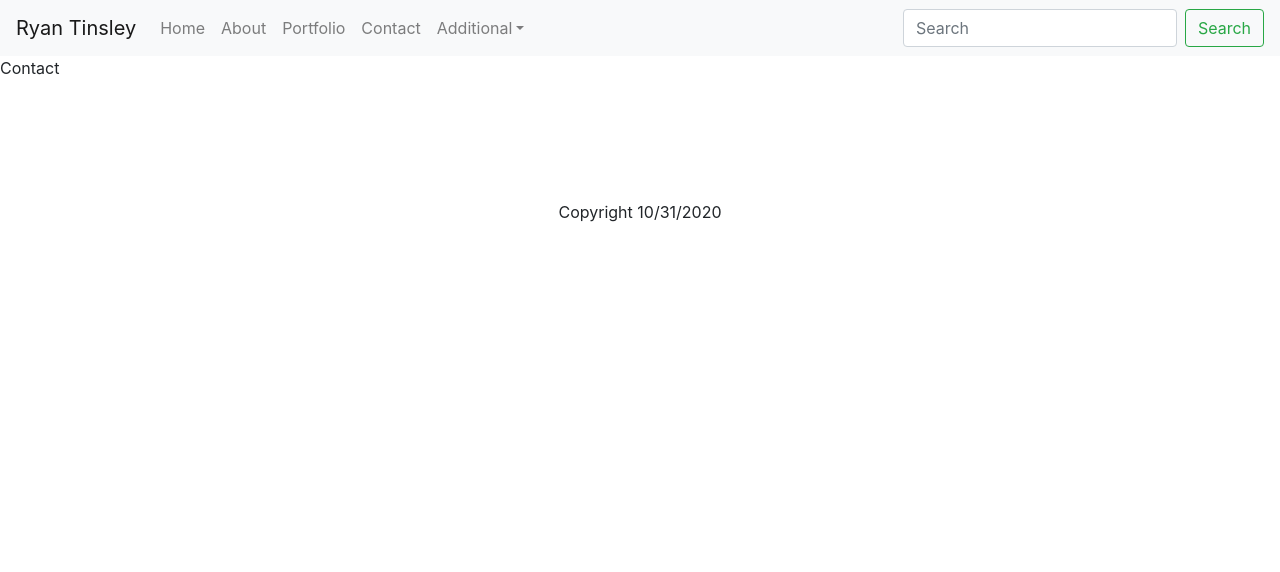
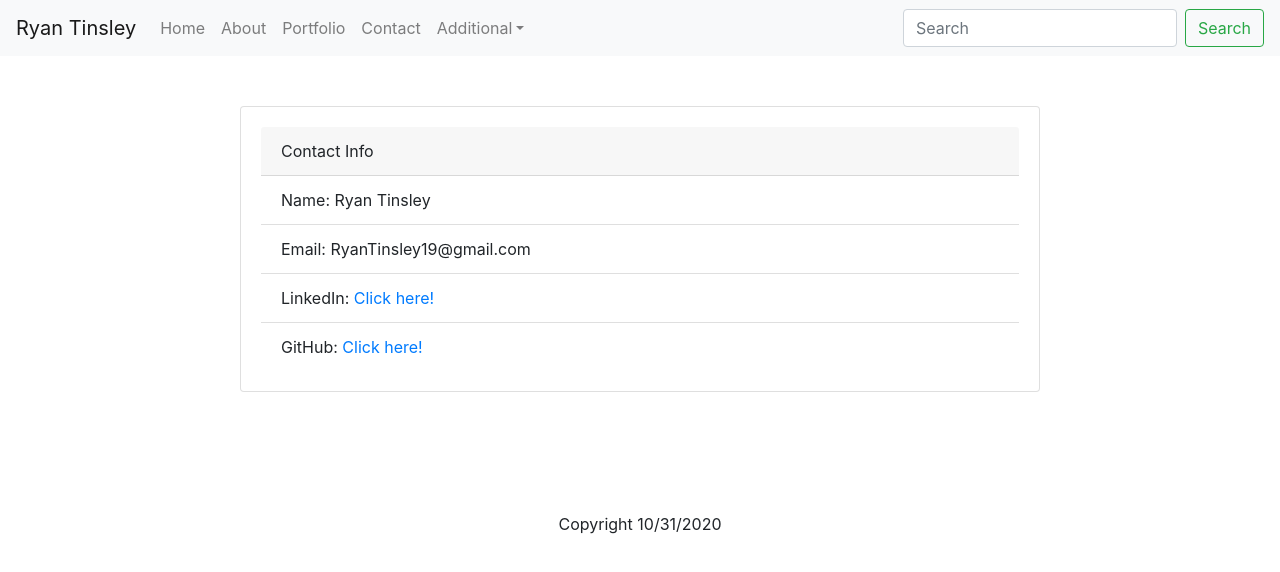
Before and after one commit to ryantinsley19/PersonalWebsite, a React (Create React App) app in the folder personwebsite_react/: page /contact in a window 1280 px wide. Shown: the top 572 px of the page. Built offline with nearby package versions, Linux system fonts and the light colour scheme.

Commit message:
Created constants/contacts card

```diff
--- a/personwebsite_react/package.json
+++ b/personwebsite_react/package.json
@@ -11,6 +11,7 @@
     "react-bootstrap": "^1.4.0",
     "react-dom": "^17.0.1",
     "react-native": "^0.63.3",
+    "react-native-hyperlink": "0.0.19",
     "react-router-dom": "^5.2.0",
     "react-scripts": "4.0.0",
     "web-vitals": "^0.2.4"
--- a/personwebsite_react/src/components/common/common.css
+++ b/personwebsite_react/src/components/common/common.css
@@ -3,7 +3,5 @@
 }
 
 .card-image{
-    border-radius: 25%;
     max-width: 100%;
-    heigth: auto;
 }
--- a/personwebsite_react/src/containers/about.js
+++ b/personwebsite_react/src/containers/about.js
@@ -12,7 +12,7 @@ export default class About extends Component{
                         <Row className="justify-content-md-center">
                             <Card style={{width: '30rem'}}>
                                 <div className="card-body">
-                                    <h3 className="card-title">Amount Me</h3>
+                                    <h3 className="card-header">Amount Me</h3>
                                     <Card.Img className="card-image" variant="top"src={SelfPic}/>
                                     <p>Mama, just killed a man
                                         Put a gun against his head, pulled my trigger, now he's dead
--- a/personwebsite_react/src/containers/contact.js
+++ b/personwebsite_react/src/containers/contact.js
@@ -1,9 +1,30 @@
 import React, {Component} from "react";
+import {Container, Row, Card} from "react-bootstrap"
+import { LinkedInUrl, GitHubUrl } from "../utils/constants"
 
 export default class Contact extends Component{
+
     render(){
         return(
-            <div>Contact</div>
+            <div className="contact">
+                <div className="component-body">
+                <Container>
+                        <Row className="justify-content-md-center">
+                            <Card style={{width: '50rem'}}>
+                                <div className="card-body">
+                                    <div className="card-header">Contact Info</div>
+                                    <ul className="list-group list-group-flush">
+                                        <li className="list-group-item">Name: Ryan Tinsley</li>
+                                        <li className="list-group-item">Email: RyanTinsley19@gmail.com</li>
+                                        <li className="list-group-item">LinkedIn: <a href={LinkedInUrl}>Click here!</a></li>
+                                        <li className="list-group-item">GitHub: <a href={GitHubUrl}>Click here!</a></li>
+                                    </ul>
+                                </div>
+                            </Card>
+                        </Row>
+                    </Container>
+                </div>
+            </div>
         );
     }
 }
--- /dev/null
+++ b/personwebsite_react/src/utils/constants.js
@@ -0,0 +1,2 @@
+export const LinkedInUrl = "https://www.linkedin.com/in/ryan-tinsley-3904948b/";
+export const GitHubUrl = "https://github.com/ryantinsley19/";
```
Also changed, not shown: 1 other file (tests, documents, lock files or other folders).
